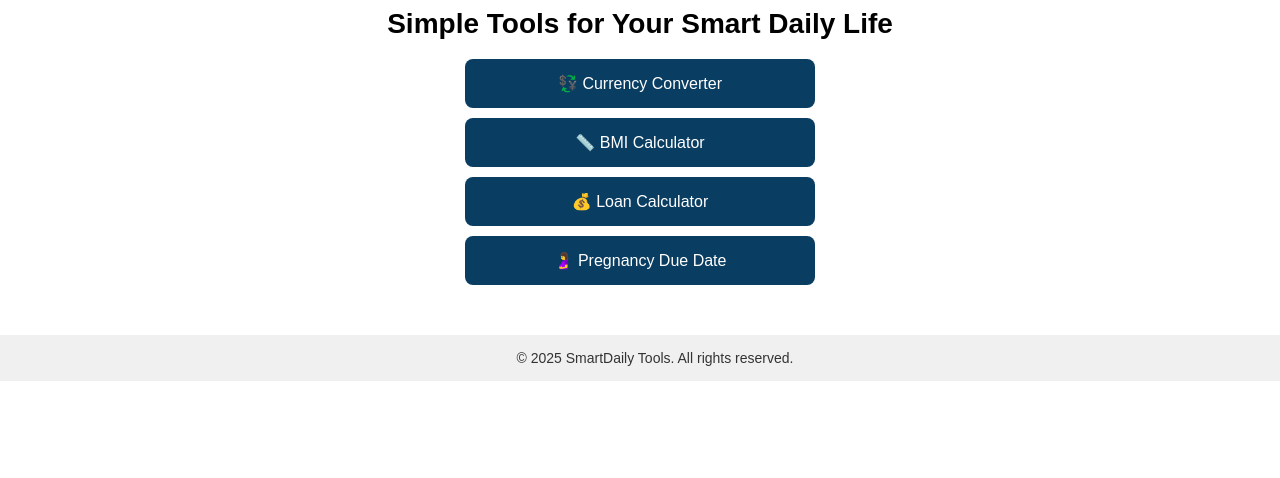
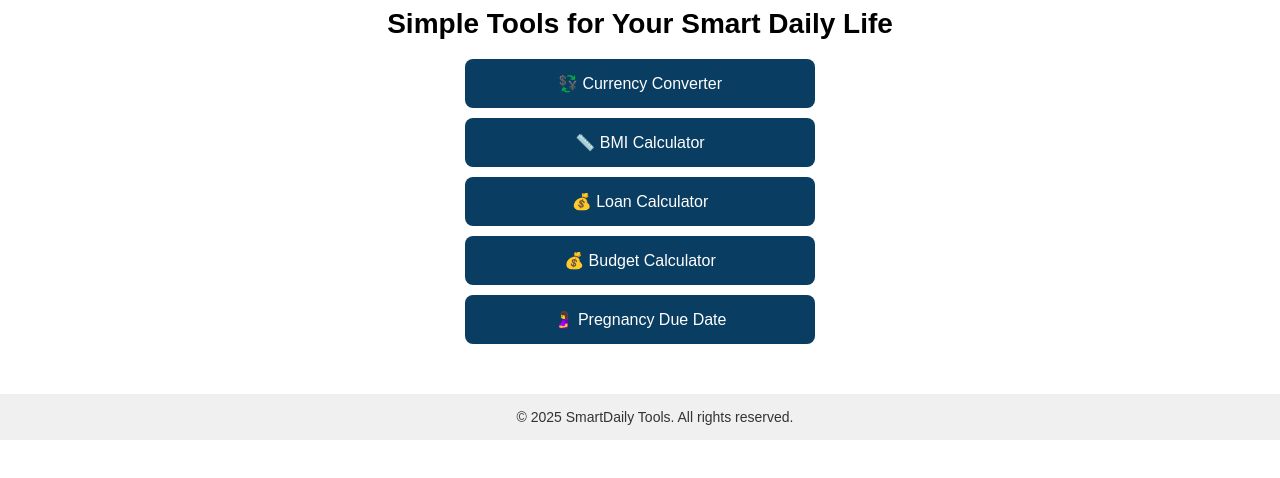
Before and after one commit to smartdaily/SmartDailyTools, a plain HTML site: page index.htm in a window 1280 px wide. Shown: the part 62-540 px from the top of the page. Drawn offline with Linux system fonts and the light colour scheme.

Commit message:
Update index.htm

```diff
--- a/index.htm
+++ b/index.htm
@@ -65,6 +65,7 @@
 <a class="tool-button" href="currency.html">💱 Currency Converter</a>
 <a class="tool-button" href="bmi.html">📏 BMI Calculator</a>
   <a class="tool-button" href="loan.html">💰 Loan Calculator</a>
+  <a class="tool-button" href="budget.html">💰 Budget Calculator</a>
 <a class="tool-button" href="pregnancy.html">🤰 Pregnancy Due Date</a>
 <!-- Future: <a class="tool-button" href="age.html">🎂 Age Calculator</a> -->
 
```
